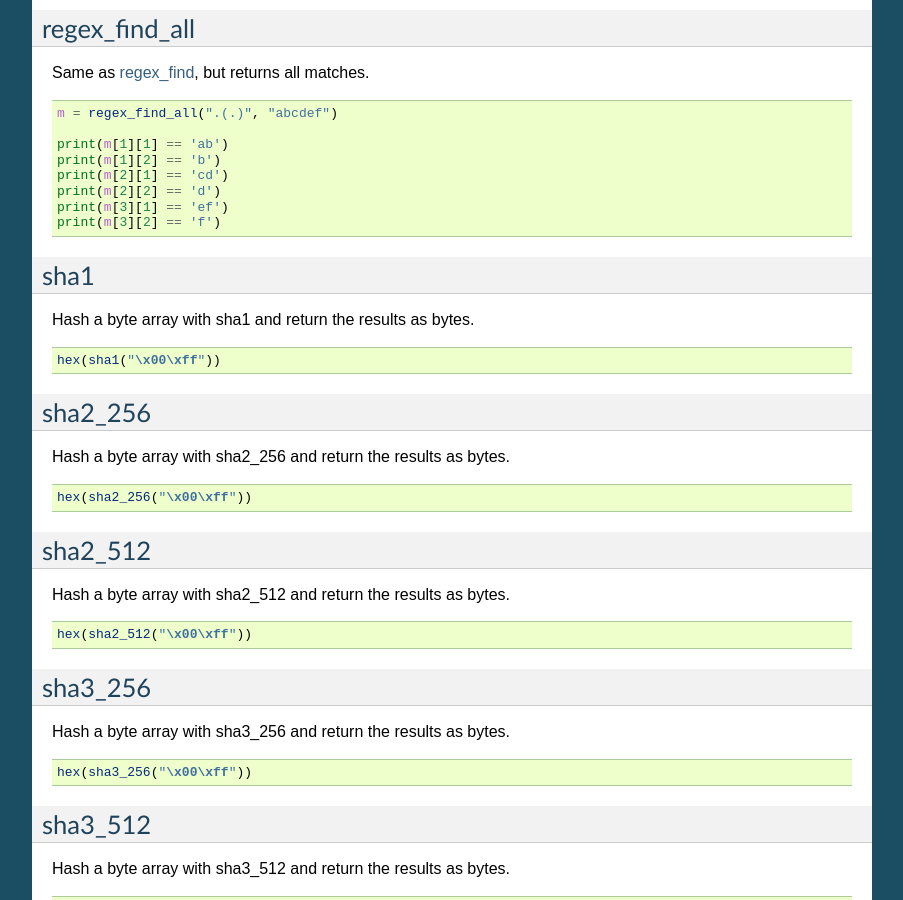
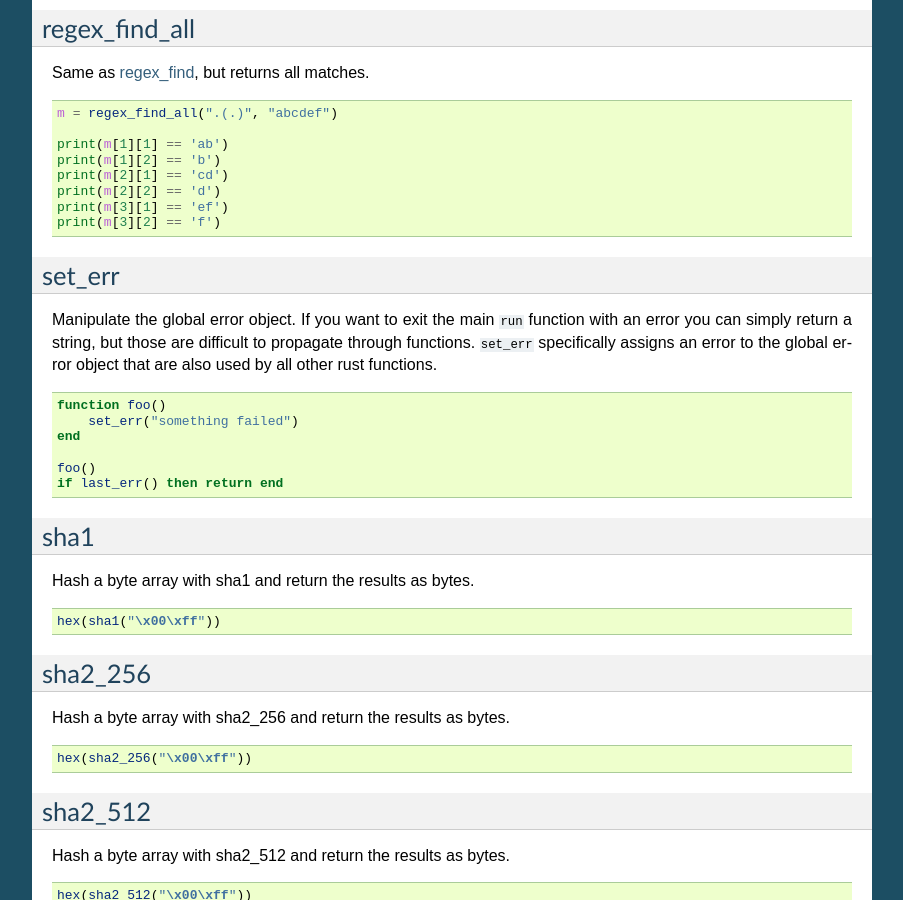
Before and after one commit to kpcyrd/sn0int, a Sphinx documentation site: the page built from docs/reference.rst, in a window 1280 px wide and 900 px high, scrolled down 10075 px. Shown: the whole window, without its empty margins (198-1101 px from the left). Built offline with Sphinx 7.4.7, drawn with Linux system fonts in a browser that asks for light colours.

Commit message:
Add set_err function

```diff
--- a/docs/reference.rst
+++ b/docs/reference.rst
@@ -649,6 +649,23 @@ Same as regex_find_, but returns all matches.
     print(m[3][1] == 'ef')
     print(m[3][2] == 'f')
 
+set_err
+-------
+
+Manipulate the global error object. If you want to exit the main ``run``
+function with an error you can simply return a string, but those are difficult
+to propagate through functions. ``set_err`` specifically assigns an error to
+the global error object that are also used by all other rust functions.
+
+.. code-block:: lua
+
+    function foo()
+        set_err("something failed")
+    end
+
+    foo()
+    if last_err() then return end
+
 sha1
 ----
 
```
Also changed, not shown: README.md (+1 -0 lines), 2 other files.
